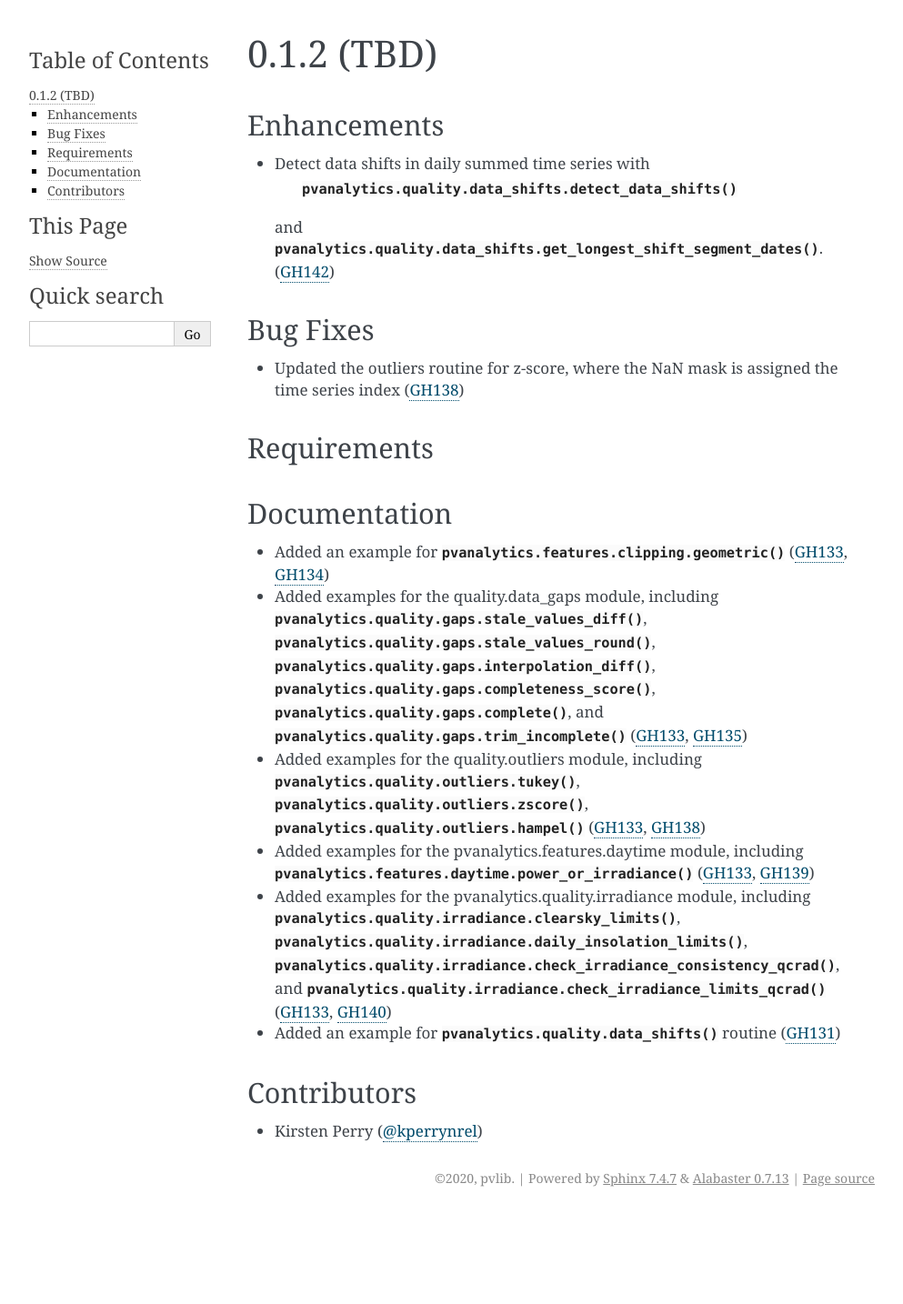
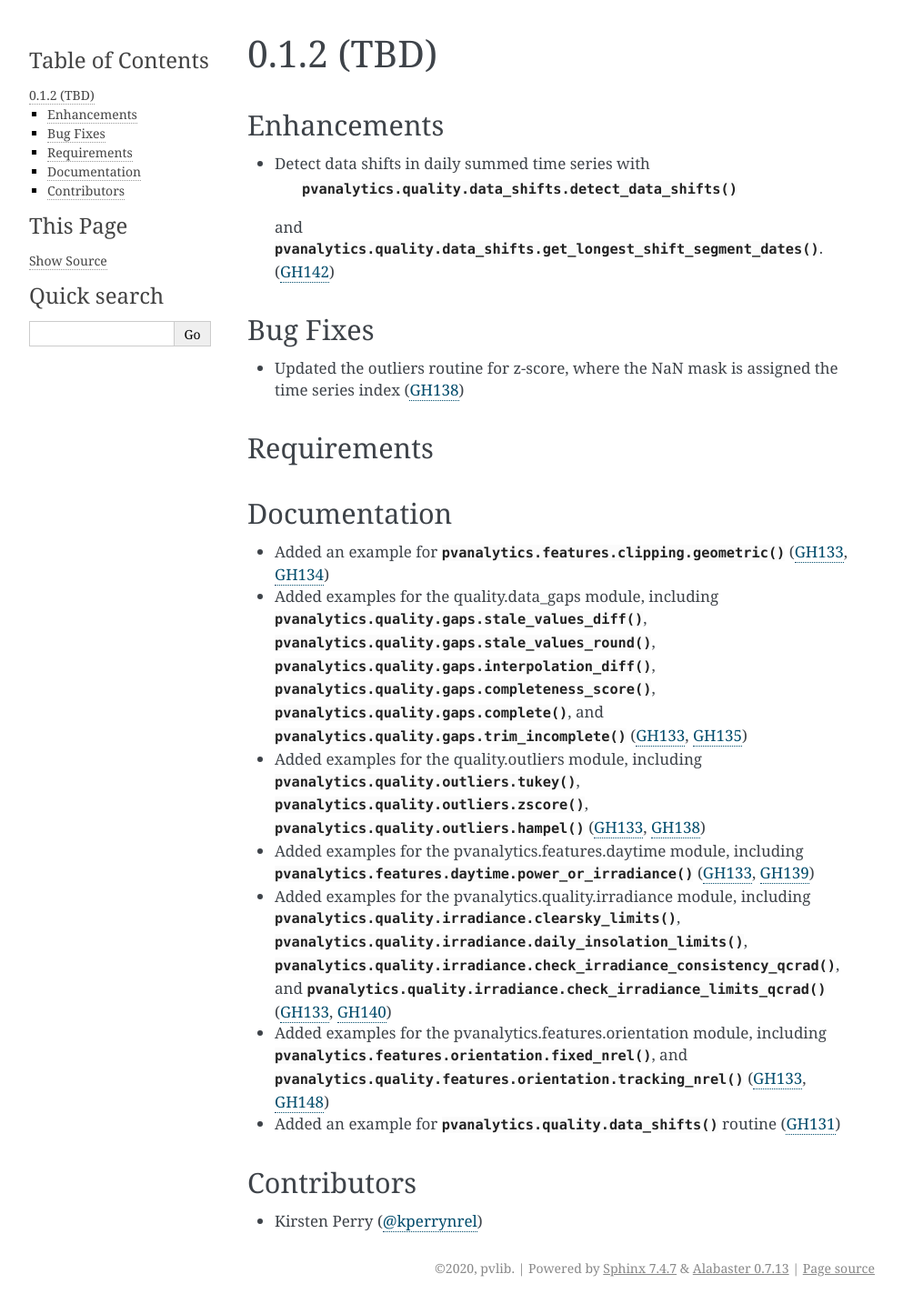
Before and after one commit to pvlib/pvanalytics, a Sphinx documentation site: the page built from docs/whatsnew/0.1.2.rst, in a window 1280 px wide. Shown: the whole page at 91% size, without its empty margins (148-1141 px from the left). Built offline with Sphinx 7.4.7, drawn with Linux system fonts in a browser that asks for light colours; pages that are not in the unit, such as notebooks, are missing from menus; before the commit the page ends 1335 px from its top, so only the background shows below that; some of the changed lines change nothing that is shown.

Commit message:
Orientation sphinx documentation (#148)
* Push up dummy files for the two orientation functions.

* add example for nrel mesa 1axis tracker

* update the routines for tracking and fixed tilt sunny days mask.

* updated the tracking routine to output plot

* added data files.

* fixed pep8 errors in docs.

* added to whatsnew file, docstring cleanup

* removed duplicate in documentation

* recommit bc jobs didn't run

* remove redundant data processing for tracking example

* update docs before branch switch

* Update docs/examples/fixed-nrel.py

Co-authored-by: Kevin Anderson <kevin.anderson@nrel.gov>

* updated with OEDI system ID

* update the name of the serf east file

* Update the routine with the csv name

* pushed up reduced size file + changed wording per @kanderso-nrel's request

* fixed missing index on serf 15-min data file

* update the file to remove nan rows

Co-authored-by: Perry <kperry@nrel.gov>
Co-authored-by: Kevin Anderson <kevin.anderson@nrel.gov>
Co-authored-by: Perry <kperry>

```diff
--- /dev/null
+++ b/docs/examples/fixed-nrel.py
@@ -0,0 +1,55 @@
+"""
+Flag Sunny Days for a Fixed-Tilt System
+=======================================
+
+Flag sunny days for a fixed-tilt PV system.
+"""
+
+# %%
+# Identifying and masking sunny days for a fixed-tilt system is important
+# when performing future analyses that require filtered sunny day data.
+# For this example we will use data from the fixed-tilt NREL SERF East system
+# located on the NREL campus in Colorado, USA, and generate a sunny day mask.
+# This data set is publicly available via the PVDAQ database in the
+# DOE Open Energy Data Initiative (OEDI)
+# (https://data.openei.org/submissions/4568), as system ID 50.
+# This data is timezone-localized.
+
+import pvanalytics
+from pvanalytics.features import daytime as day
+from pvanalytics.features.orientation import fixed_nrel
+import matplotlib.pyplot as plt
+import pandas as pd
+import pathlib
+
+# %%
+# First, read in data from the NREL SERF East fixed-tilt system. This data
+# set contains 15-minute interval AC power data.
+
+pvanalytics_dir = pathlib.Path(pvanalytics.__file__).parent
+file = pvanalytics_dir / 'data' / 'serf_east_15min_ac_power.csv'
+data = pd.read_csv(file, index_col=0, parse_dates=True)
+
+
+# %%
+# Mask day-night periods using the
+# :py:func:`pvanalytics.features.daytime.power_or_irradiance` function.
+# Then apply :py:func:`pvanalytics.features.orientation.fixed_nrel`
+# to the AC power stream and mask the sunny days in the time series.
+
+daytime_mask = day.power_or_irradiance(data['ac_power'])
+
+fixed_sunny_days = fixed_nrel(data['ac_power'],
+                              daytime_mask)
+
+# %%
+# Plot the AC power stream with the sunny day mask applied to it.
+
+data['ac_power'].plot()
+data.loc[fixed_sunny_days, 'ac_power'].plot(ls='', marker='.')
+plt.legend(labels=["AC Power", "Sunny Day"],
+           loc="upper left")
+plt.xlabel("Date")
+plt.ylabel("AC Power (kW)")
+plt.tight_layout()
+plt.show()
--- /dev/null
+++ b/docs/examples/tracking-nrel.py
@@ -0,0 +1,55 @@
+"""
+Flag Sunny Days for a Tracking System
+=====================================
+
+Flag sunny days for a single-axis tracking PV system.
+"""
+
+# %%
+# Identifying and masking sunny days for a single-axis tracking system is
+# important when performing future analyses that require filtered sunny day
+# data. For this example we will use data from the single-axis tracking
+# NREL Mesa system located on the NREL campus in Colorado, USA, and generate
+# a sunny day mask.
+# This data set is publicly available via the PVDAQ database in the
+# DOE Open Energy Data Initiative (OEDI)
+# (https://data.openei.org/submissions/4568), as system ID 50.
+# This data is timezone-localized.
+
+import pvanalytics
+from pvanalytics.features import daytime as day
+from pvanalytics.features.orientation import tracking_nrel
+import matplotlib.pyplot as plt
+import pandas as pd
+import pathlib
+
+# %%
+# First, read in data from the NREL Mesa 1-axis tracking system. This data
+# set contains 15-minute interval AC power data.
+
+pvanalytics_dir = pathlib.Path(pvanalytics.__file__).parent
+file = pvanalytics_dir / 'data' / 'nrel_1axis_tracker_mesa_ac_power.csv'
+data = pd.read_csv(file, index_col=0, parse_dates=True)
+
+# %%
+# Mask day-night periods using the
+# :py:func:`pvanalytics.features.daytime.power_or_irradiance` function.
+# Then apply :py:func:`pvanalytics.features.orientation.tracking_nrel`
+# to the AC power stream and mask the sunny days in the time series.
+
+daytime_mask = day.power_or_irradiance(data['ac_power'])
+
+tracking_sunny_days = tracking_nrel(data['ac_power'],
+                                    daytime_mask)
+
+# %%
+# Plot the AC power stream with the sunny day mask applied to it.
+
+data['ac_power'].plot()
+data.loc[tracking_sunny_days, 'ac_power'].plot(ls='', marker='.')
+plt.legend(labels=["AC Power", "Sunny Day"],
+           loc="upper left")
+plt.xlabel("Date")
+plt.ylabel("AC Power (kW)")
+plt.tight_layout()
+plt.show()
--- a/docs/whatsnew/0.1.2.rst
+++ b/docs/whatsnew/0.1.2.rst
@@ -46,9 +46,12 @@ Documentation
   :py:func:`pvanalytics.quality.irradiance.check_irradiance_consistency_qcrad`,
   and :py:func:`pvanalytics.quality.irradiance.check_irradiance_limits_qcrad`
   (:issue:`133`, :pull:`140`)
+* Added examples for the pvanalytics.features.orientation module,
+  including :py:func:`pvanalytics.features.orientation.fixed_nrel`,
+  and :py:func:`pvanalytics.quality.features.orientation.tracking_nrel`
+  (:issue:`133`, :pull:`148`)
 * Added an example for
   :py:func:`pvanalytics.quality.data_shifts` routine  (:pull:`131`)
-
 
 Contributors
 ~~~~~~~~~~~~
```
Also changed, not shown: 2 other files.
